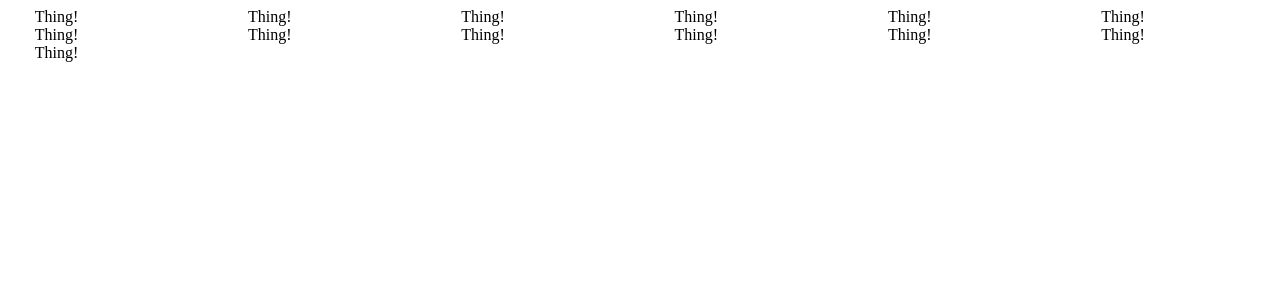
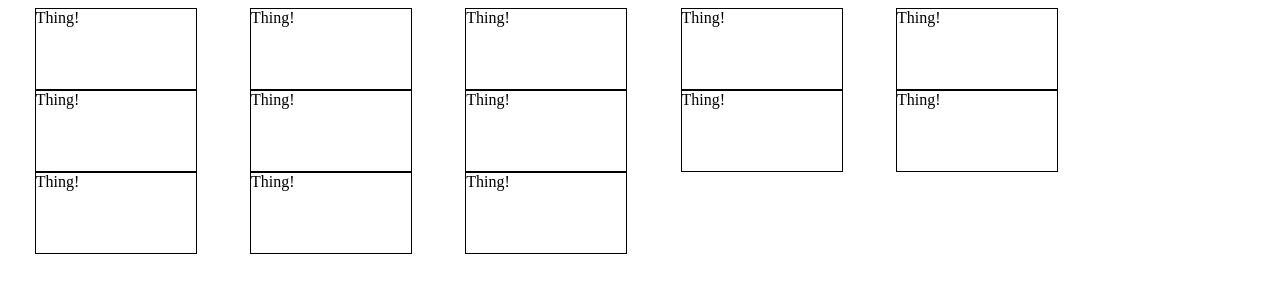
Before and after one commit to aredridel/grid-test, a plain HTML site: page index.html in a window 1280 px wide. Drawn offline with Linux system fonts and the light colour scheme.

Commit message:
ADd borders and min-height

```diff
--- a/my.less
+++ b/my.less
@@ -5,4 +5,6 @@
 
 .data {
     .column(1);
+    border: 1px solid black;
+    min-height: 5em;
 }
```
Also changed, not shown: my.css.
